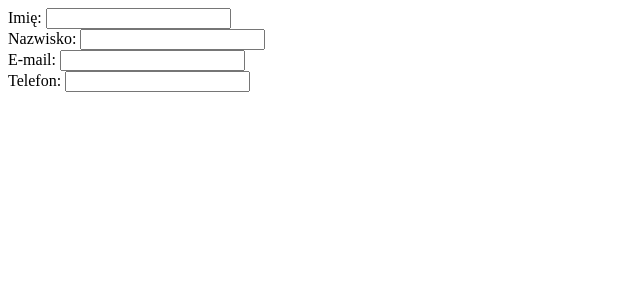
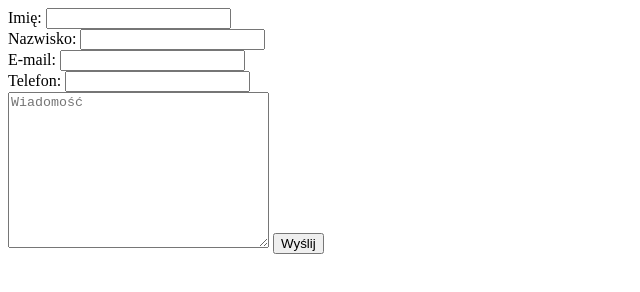
Before and after one commit to noszczykmichal/noszczykmichal.github.io, a plain HTML site: page warsztaty/formularz/index.html in a window 1280 px wide. Shown: the whole page, without its empty margins (0-640 px from the left). Drawn offline with Linux system fonts and the light colour scheme.

Commit message:
Dodany formularz

```diff
--- a/warsztaty/formularz/index.html
+++ b/warsztaty/formularz/index.html
@@ -7,19 +7,25 @@
     <title>Document</title>
 </head>
 <body>
-    <form action="" method="">
+    <form action="https://formspree.io/mqkapjbv" method="post">
     <label for="name">Imię:</label>
     <input type="text" name="name" id="name">
     <br>
+
     <label for="lastname">Nazwisko:</label>
     <input type="text" name="lastname" id="lastname">
     <br>
+
     <label for="mail">E-mail:</label>
     <input type="email" name="email" id="email">
     <br>
+
     <label for="Tel">Telefon:</label>
-    <input type="number" name="tel">
+    <input type="text" name="tel" id="tel">
+    <br>
 
+    <textarea name="message" placeholder="Wiadomość" cols="30" rows="10"></textarea>
+    <input type="submit" value="Wyślij">
 
     </form>
 </body>
```
